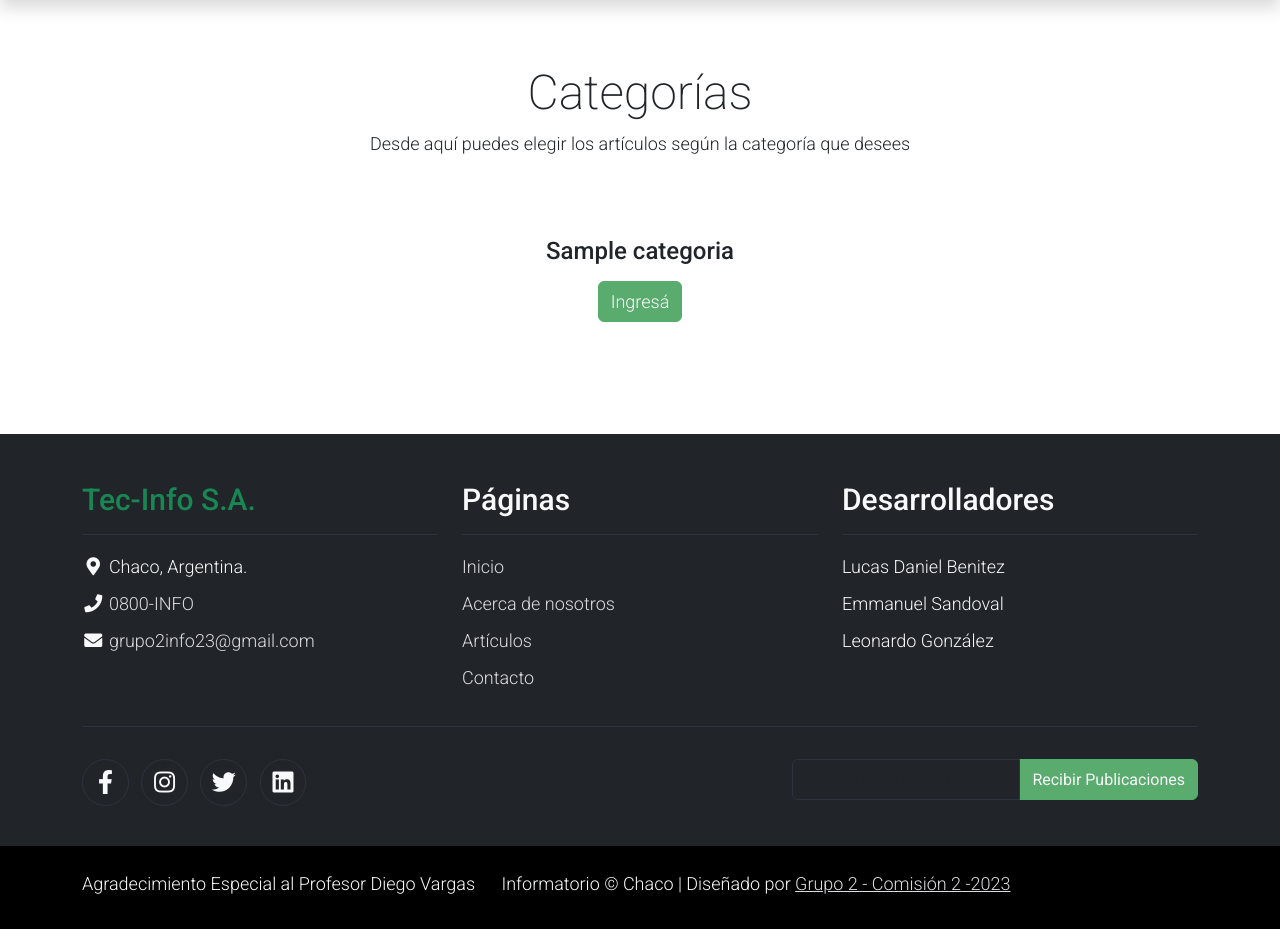
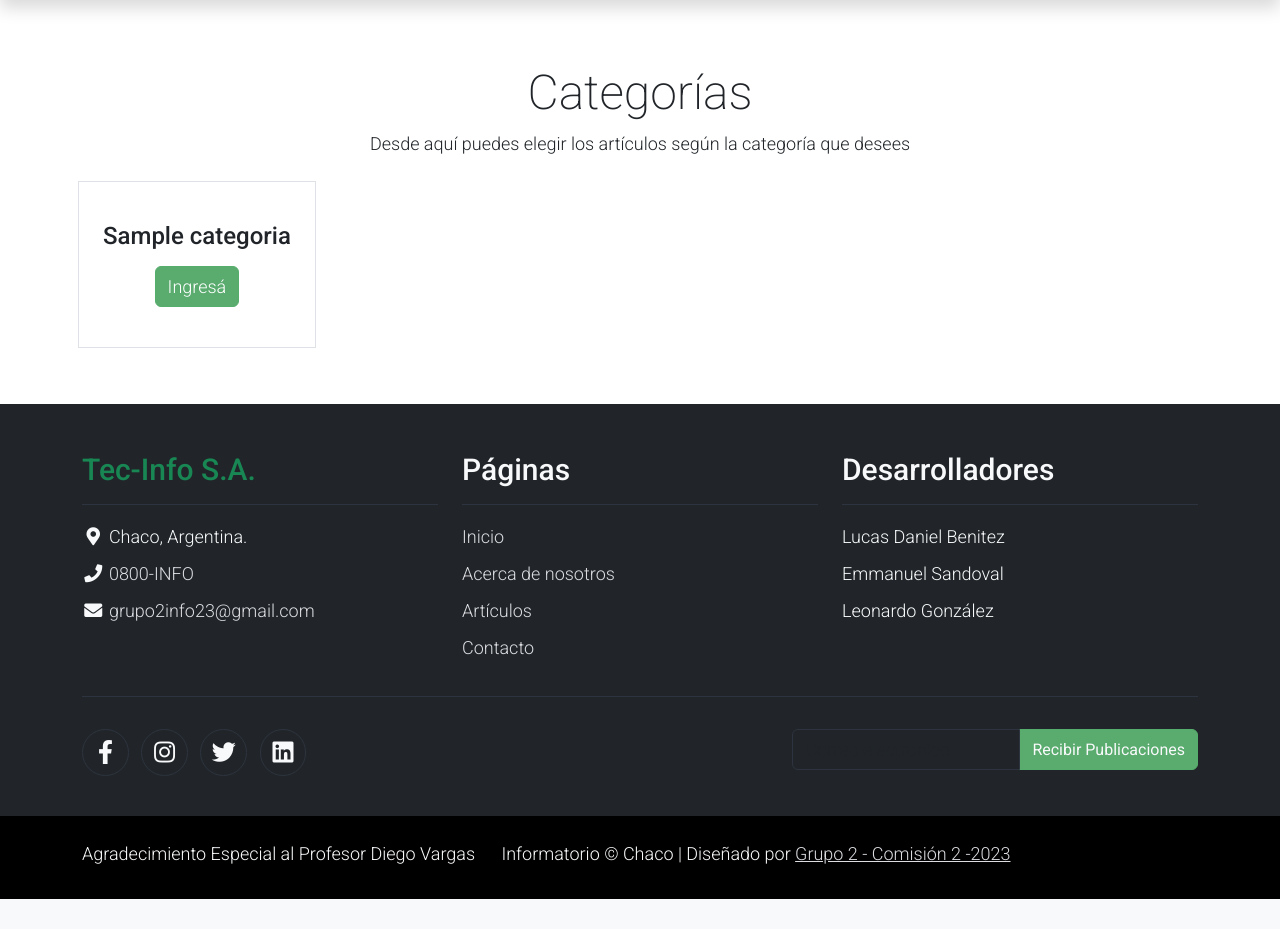
Before and after one commit to grupo2info2023/grupo_unido, a Django app: page /categoria/ in a window 1280 px wide. Shown: the part 110-1039 px from the top of the page. After the commit the page ends 1009 px from the top, so only its background shows below. Run offline with Django 4.2, Linux system fonts and the light colour scheme; tables that the repository leaves empty hold one stand-in row (values such as "Sample post"); parts of the project's set-up code (start-up, migrations or seed data) failed here and were passed over; some libraries are stand-ins or nearby versions.

Commit message:
se modifico la vista de categorias

```diff
--- a/template/articulo/categoria_lista.html
+++ b/template/articulo/categoria_lista.html
@@ -1,6 +1,8 @@
 {% extends 'base.html' %}
 {% load static %}
 {% load colaborador_tags %}
+
+<link href="https://cdn.jsdelivr.net/npm/bootstrap@5.3.2/dist/css/bootstrap.min.css" rel="stylesheet" integrity="sha384-T3c6CoIi6uLrA9TneNEoa7RxnatzjcDSCmG1MXxSR1GAsXEV/Dwwykc2MPK8M2HN" crossorigin="anonymous">
 
 <title> {% block title %} Categorías {% endblock title %} </title>
 {% block contenido %}
@@ -15,7 +17,7 @@
     </div>
     <div class="row">
         {% for categoria in categorias %}
-        <div class="col-md-12 p-5">
+        <div class="p-4 m-2 border" style="width: auto;">
             <h4 class="text-center mt-3 mb-3">{{ categoria.nombre | capfirst }}</h4>
                 <p class="text-center"><a class="btn btn-success" href="{% url 'apps.articulo:articulos_por_categoria' pk=categoria.pk %}">Ingresá</a></p>
             {% if user.is_superuser or request.user|has_group:"Colaborador"  %}
@@ -25,6 +27,19 @@
             <h3 class="text-center mt-3 mb-3">No hay categorías</h3>
         {% endfor %}
         </div>
+
+        <!-- <div class="p-4 m-2 border " style="width: auto;">
+            <h4 class="text-center mt-3 mb-3">categoria 1</h4>
+                <p class="text-center"><a class="btn btn-success" href="{% url 'apps.articulo:articulos_por_categoria' pk=categoria.pk %}">Ingresá</a></p>
+                <p class="text-center"><a class="btn btn-warning" href="{% url 'apps.articulo:categoria_delete' pk=categoria.pk %}">Eliminar</a></p>
+        </div>
+        <div class="p-4 m-2 border " style="width: auto;">
+            <h4 class="text-center mt-3 mb-3">categoria 2</h4>
+                <p class="text-center"><a class="btn btn-success" href="{% url 'apps.articulo:articulos_por_categoria' pk=categoria.pk %}">Ingresá</a></p>
+                <p class="text-center"><a class="btn btn-warning" href="{% url 'apps.articulo:categoria_delete' pk=categoria.pk %}">Eliminar</a></p>
+        </div> -->
+
+
     </div>
 </section>
 {% endblock %}
```
